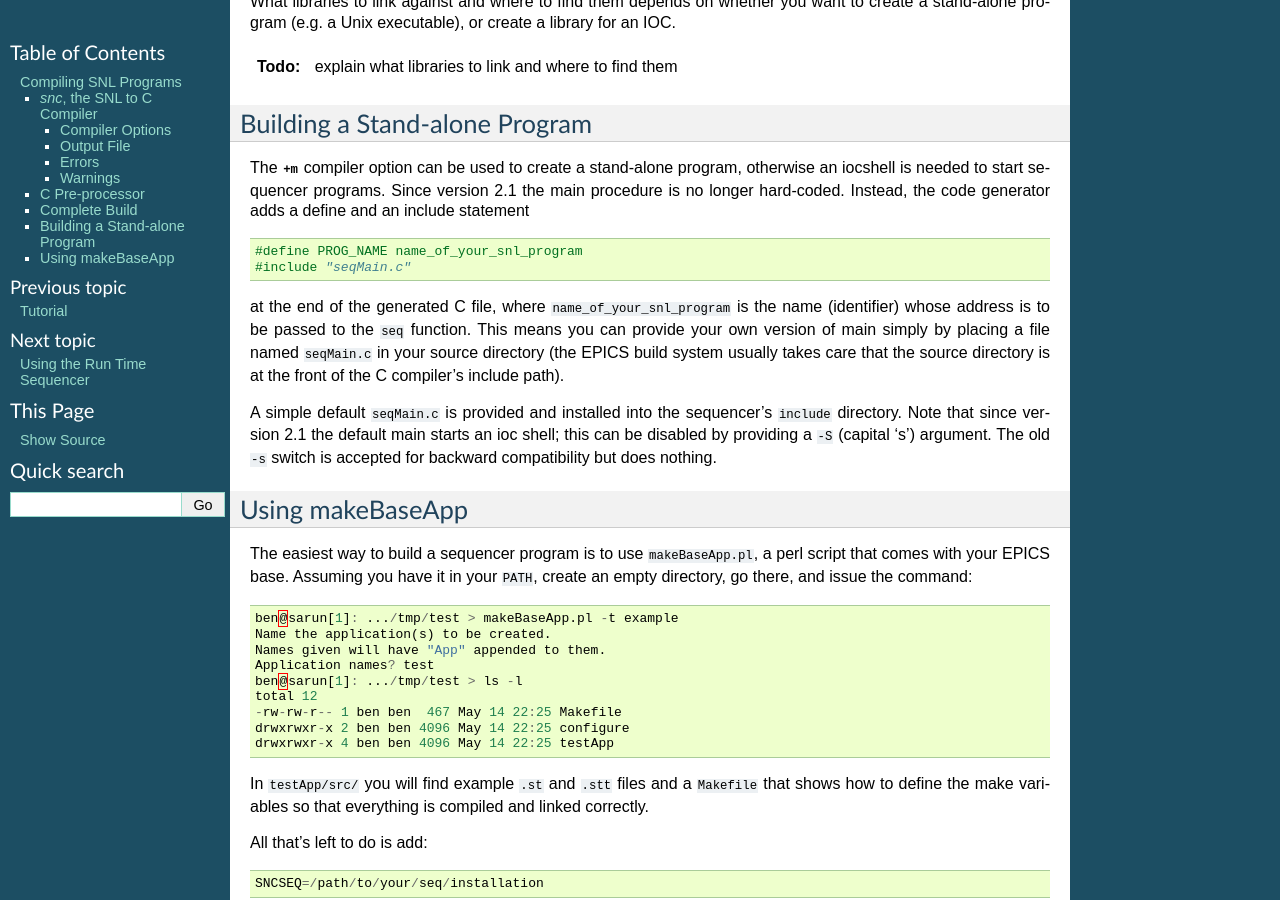
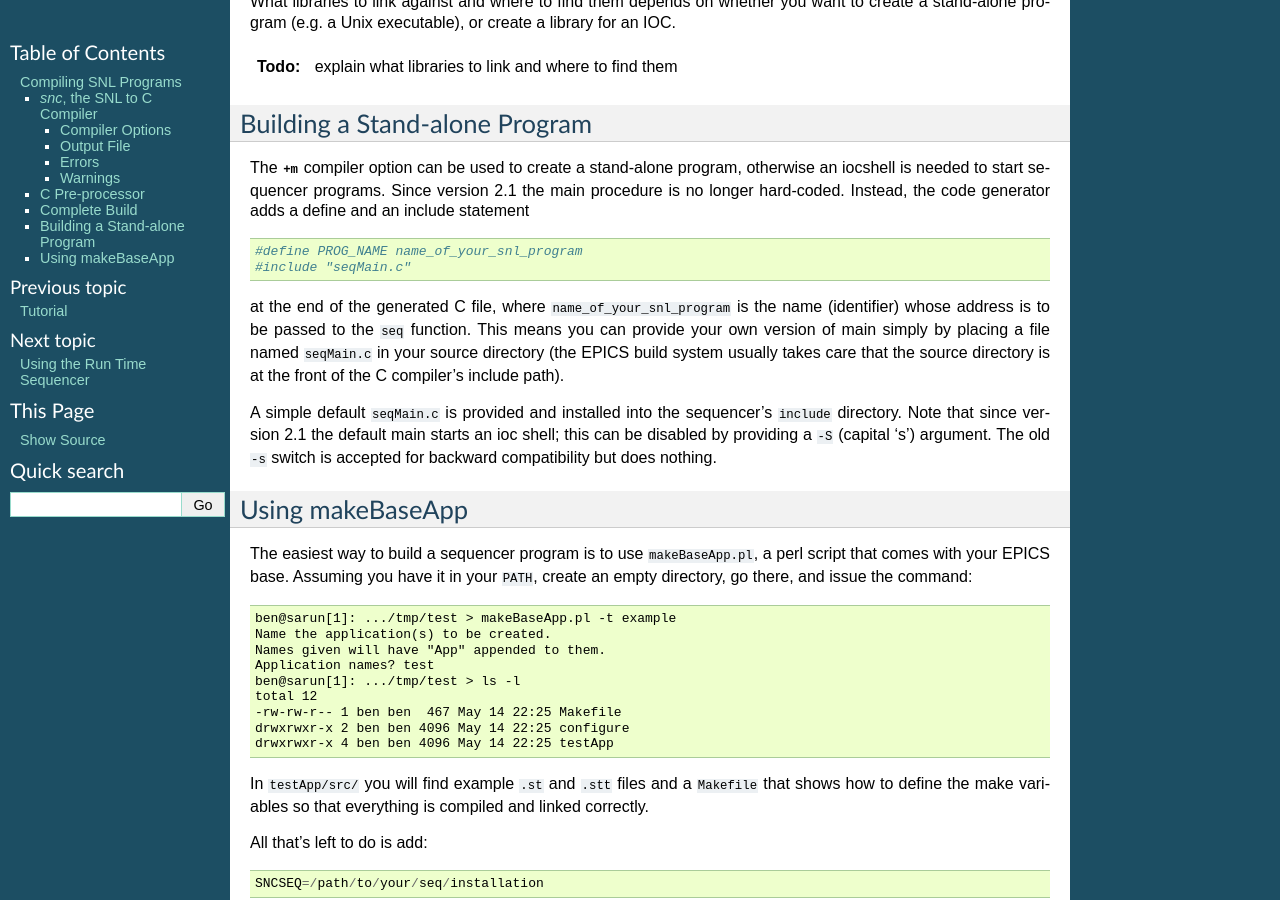
Before and after one commit to jeonghanlee/sequencer-2-2, a Sphinx documentation site: the page built from documentation/Compiling.txt, in a window 1280 px wide and 900 px high, scrolled down 2773 px. Built offline with Sphinx 7.4.7, drawn with Linux system fonts in a browser that asks for light colours.

Commit message:
docs: removed syntax highlighting in literal code blocks

```diff
--- a/documentation/conf.py
+++ b/documentation/conf.py
@@ -85,7 +85,7 @@ add_function_parentheses = False
 # output. They are ignored by default.
 show_authors = True
 
-highlight_language = "c"
+# highlight_language = "c"
 
 # The name of the Pygments (syntax highlighting) style to use.
 pygments_style = 'sphinx'
```
